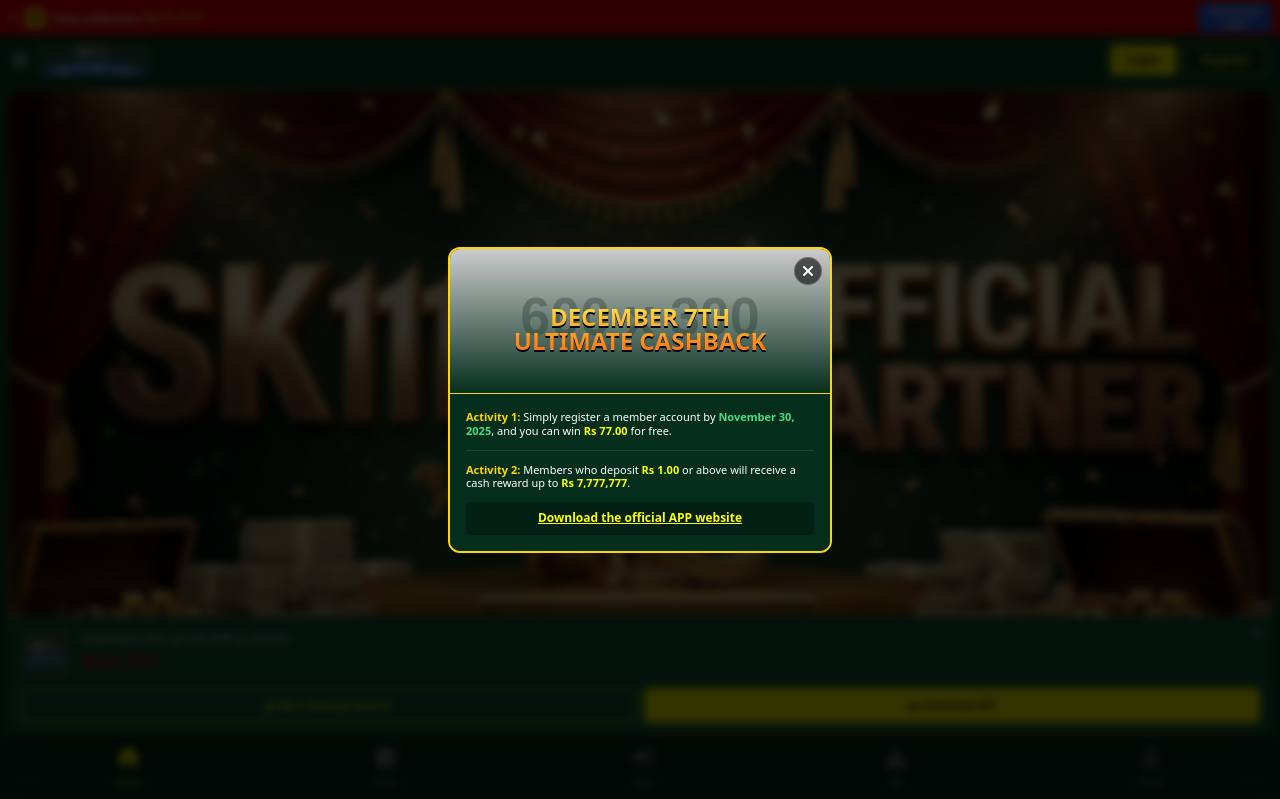
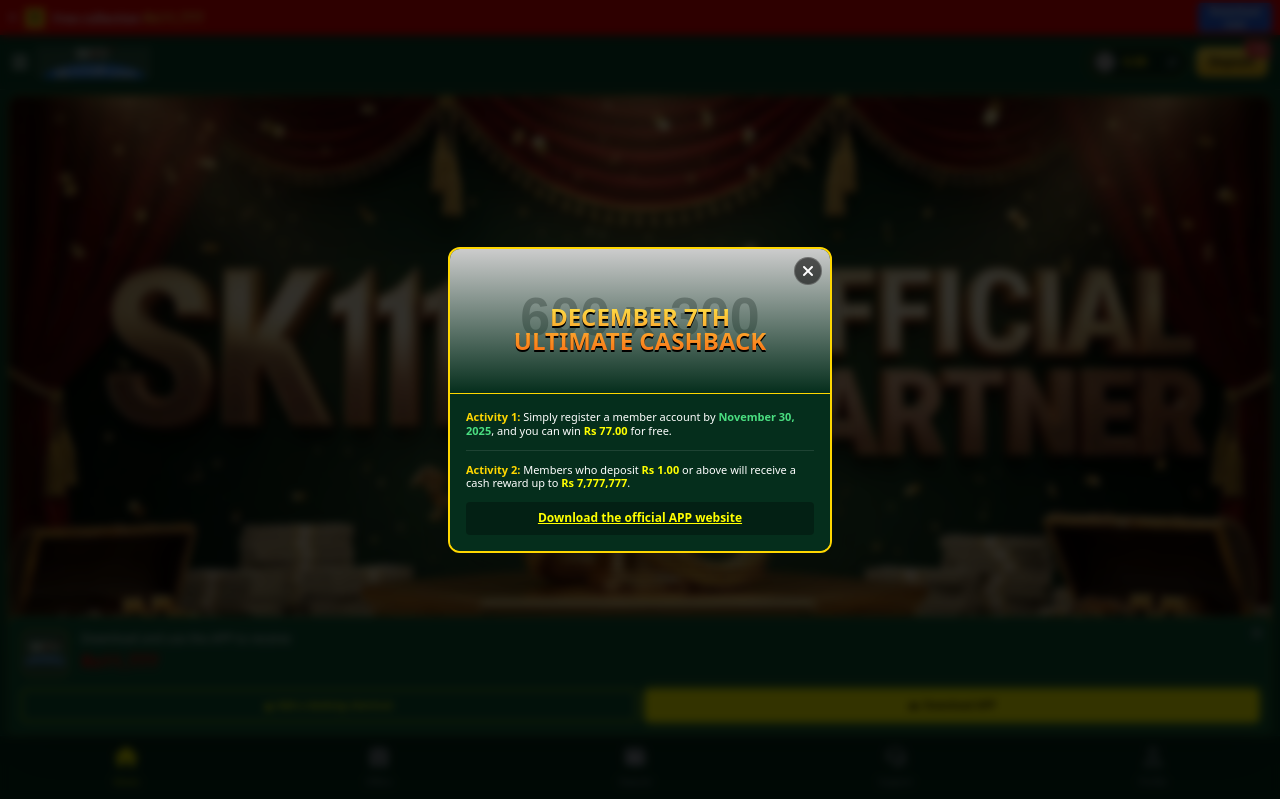
Before and after one commit to uzairop6363/Sk111game, a plain HTML site: page index.html in a window 1280 px wide. Shown: the top 799 px of the page. Drawn offline with nearby package versions, Linux system fonts and the light colour scheme; grey boxes are pictures that could not be loaded; placeholder pictures from the web are drawn by us.

Commit message:
Update index.html

```diff
--- a/index.html
+++ b/index.html
@@ -40,7 +40,6 @@
         .no-scrollbar::-webkit-scrollbar { display: none; }
         .no-scrollbar { -ms-overflow-style: none; scrollbar-width: none; }
 
-        /* Gold Gradient Text Style */
         .text-gold-gradient {
             background: linear-gradient(to bottom, #fff8db, #ffd700, #ccaadd);
             -webkit-background-clip: text;
@@ -81,17 +80,31 @@
         </button>
     </div>
 
-    <header class="fixed top-[35px] w-full z-[50] bg-sk-bg/95 backdrop-blur border-b border-white/10 px-3 h-[50px] flex items-center justify-between">
+    <header class="fixed top-[35px] w-full z-[50] bg-sk-bg/95 backdrop-blur border-b border-white/10 px-3 h-[55px] flex items-center justify-between">
         <div class="flex items-center gap-2">
             <i class="fa-solid fa-bars text-white text-lg"></i>
-
             <div class="flex items-center">
-                <img src="sk111.jpg" alt="SK111 Logo" class="h-8 w-auto object-contain">
+                <img src="sk111.jpg" alt="SK111" class="h-8 w-auto object-contain">
             </div>
         </div>
-        <div class="flex gap-2">
-            <button onclick="openModal('authPopup')" class="bg-sk-yellow text-black text-xs font-bold px-4 py-1.5 rounded-sm shadow-[0_0_10px_#ffff0066]">Login</button>
-            <button onclick="openModal('authPopup')" class="border border-sk-yellow text-sk-yellow text-xs font-bold px-4 py-1.5 rounded-sm bg-black/20">Register</button>
+
+        <div class="flex items-center gap-2">
+
+            <div class="bg-black/40 border border-sk-gold/50 rounded-full px-1.5 py-1 flex items-center gap-2 h-8 min-w-[100px] relative">
+                <div class="w-5 h-5 rounded-full overflow-hidden border border-white shrink-0">
+                    <img src="https://flagcdn.com/pk.svg" class="w-full h-full object-cover">
+                </div>
+
+                <span class="text-sk-gold font-bold text-xs">0.00</span>
+
+                <i class="fa-solid fa-arrows-rotate text-gray-400 text-[10px] ml-auto mr-1 cursor-pointer hover:text-white transition hover:rotate-180"></i>
+            </div>
+
+            <button class="relative bg-gradient-to-b from-yellow-300 to-yellow-500 text-black text-xs font-bold px-3 py-1.5 rounded-lg shadow-lg border border-white/20">
+                Deposit
+                <span class="absolute -top-2 -right-1 bg-red-600 text-white text-[8px] font-bold px-1 rounded-bl-lg rounded-tr-lg border border-white/50 shadow">+1%</span>
+            </button>
+
         </div>
     </header>
 
@@ -122,11 +135,9 @@
     <div id="downloadBar" class="fixed bottom-[65px] left-0 right-0 mx-2 z-[90] bg-sk-input border border-sk-gold/30 rounded-lg p-3 shadow-2xl flex flex-col gap-2 slide-up-active">
         <button onclick="this.parentElement.style.display='none'" class="absolute top-1 right-2 text-gray-400 hover:text-white"><i class="fa-solid fa-xmark"></i></button>
         <div class="flex items-center gap-3">
-
             <div class="w-12 h-12 rounded-lg bg-black/40 border border-sk-gold/50 flex items-center justify-center shrink-0 overflow-hidden">
                 <img src="skdownload.jpg" alt="App Icon" class="w-full h-full object-cover">
             </div>
-
             <div class="flex flex-col">
                 <span class="text-xs text-white">Download and use the APP to receive</span>
                 <span class="text-sk-red font-bold text-lg">Rs11,777</span>
@@ -138,7 +149,7 @@
         </div>
     </div>
 
-    <main class="pt-[90px] px-2 space-y-3">
+    <main class="pt-[95px] px-2 space-y-3">
 
         <div class="relative w-full aspect-[2/1] rounded-xl overflow-hidden border border-sk-gold/50 shadow-lg bg-sk-dark">
             <div id="hero-slider" class="relative w-full h-full">
@@ -222,7 +233,6 @@
 
         <div class="relative w-full h-32 rounded-lg overflow-hidden shadow-[0_0_15px_#ffd70033] flex flex-col items-center justify-center border border-sk-gold/50 my-2 bg-sk-dark">
             <img src="jackpot.jpg" class="absolute inset-0 w-full h-full object-cover z-0" alt="Jackpot Background">
-
             <div class="relative z-10 text-center">
                 <h3 class="text-sk-gold text-[10px] font-black uppercase tracking-[0.2em] mb-0.5 drop-shadow-md">Jackpot Pool</h3>
                 <div id="jackpot-counter" class="text-[22px] font-black text-gold-gradient font-mono tracking-wider drop-shadow-[0_2px_2px_rgba(0,0,0,0.8)] tabular-nums leading-none">
@@ -237,11 +247,26 @@
     </main>
 
     <nav class="fixed bottom-0 w-full bg-sk-dark border-t border-sk-input h-[65px] flex justify-around items-center pb-1 z-[50]">
-        <div class="flex flex-col items-center text-sk-yellow"><i class="fa-solid fa-house text-xl mb-1"></i><span class="text-[9px]">Home</span></div>
-        <div class="flex flex-col items-center text-gray-400"><i class="fa-solid fa-gift text-xl mb-1"></i><span class="text-[9px]">Offers</span></div>
-        <div class="flex flex-col items-center text-gray-400"><i class="fa-solid fa-right-to-bracket text-xl mb-1"></i><span class="text-[9px]">Login</span></div>
-        <div class="flex flex-col items-center text-gray-400"><i class="fa-solid fa-download text-xl mb-1"></i><span class="text-[9px]">App</span></div>
-        <div class="flex flex-col items-center text-gray-400"><i class="fa-regular fa-user text-xl mb-1"></i><span class="text-[9px]">Profile</span></div>
+        <div class="flex flex-col items-center text-sk-yellow">
+            <i class="fa-solid fa-house text-xl mb-1"></i>
+            <span class="text-[9px]">Home</span>
+        </div>
+        <div class="flex flex-col items-center text-gray-400 hover:text-white transition">
+            <i class="fa-solid fa-gift text-xl mb-1"></i>
+            <span class="text-[9px]">Offers</span>
+        </div>
+        <div class="flex flex-col items-center text-gray-400 hover:text-white transition">
+            <i class="fa-solid fa-wallet text-xl mb-1"></i>
+            <span class="text-[9px]">Deposit</span>
+        </div>
+        <div class="flex flex-col items-center text-gray-400 hover:text-white transition">
+            <i class="fa-solid fa-headset text-xl mb-1"></i>
+            <span class="text-[9px]">Support</span>
+        </div>
+        <div class="flex flex-col items-center text-gray-400 hover:text-white transition">
+            <i class="fa-regular fa-user text-xl mb-1"></i>
+            <span class="text-[9px]">Profile</span>
+        </div>
     </nav>
 
     <div id="authPopup" class="fixed inset-0 z-[110] flex items-center justify-center bg-black/90 backdrop-blur-sm hidden">
```
